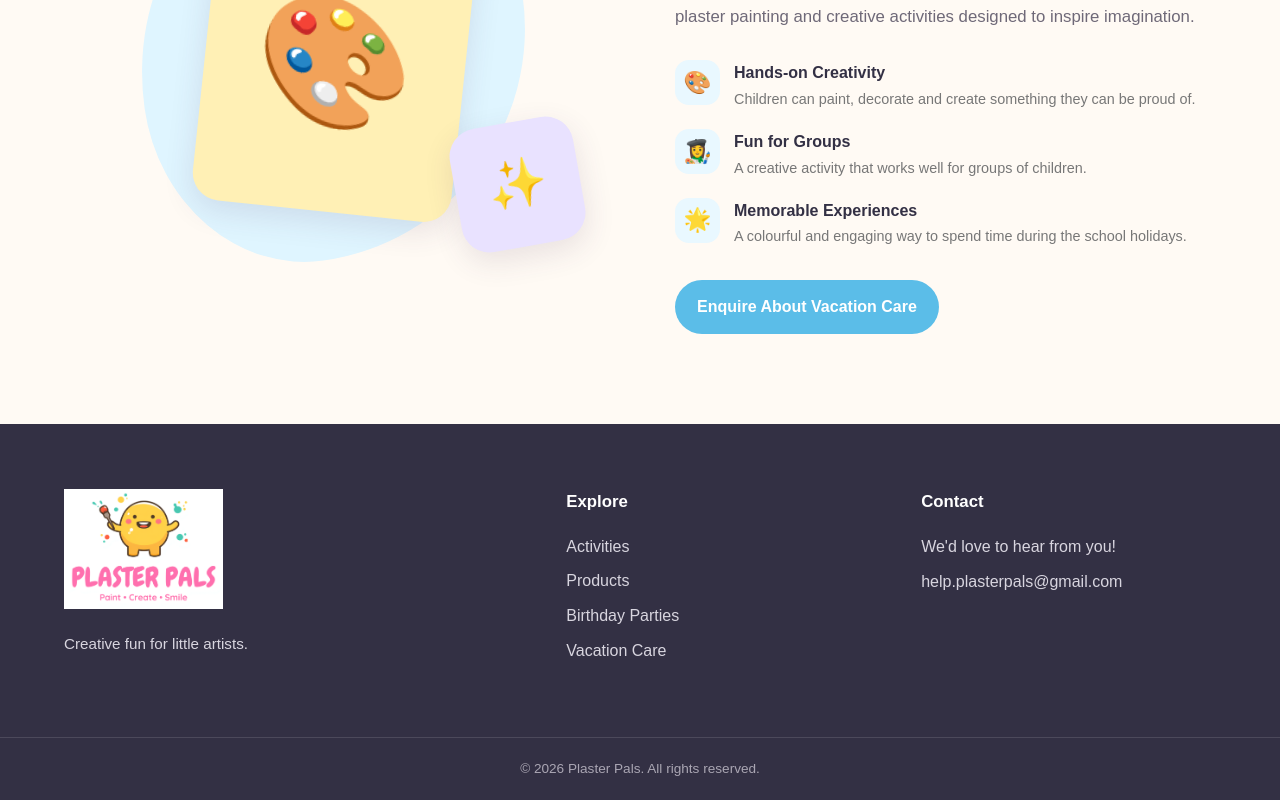
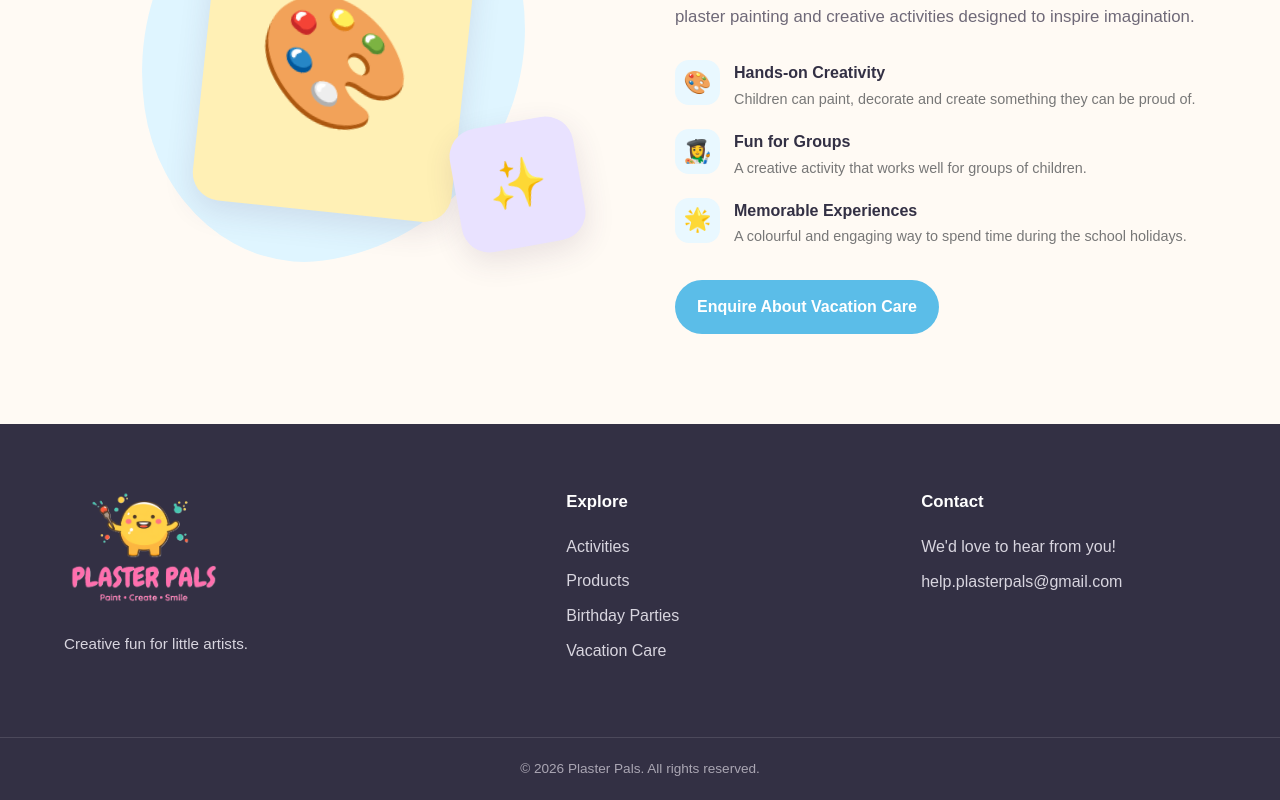
Before and after one commit to AllenRuiGuo/paint-and-play, a React (Vite) app: page / in a window 1280 px wide. Shown: the part 3115-3915 px from the top of the page. Built offline with nearby package versions, Linux system fonts and the light colour scheme.

Commit message:
Use favicon for Footer logo

```diff
--- a/src/components/Footer/Footer.jsx
+++ b/src/components/Footer/Footer.jsx
@@ -8,7 +8,7 @@ function Footer() {
                 <div className="footer-brand">
                     <a href="#" className="footer-logo">
                         <img
-                            src={`${import.meta.env.BASE_URL}logo.png`}
+                            src={`${import.meta.env.BASE_URL}favicon.png`}
                             alt="Plaster Pals"
                         />
                     </a>
```
